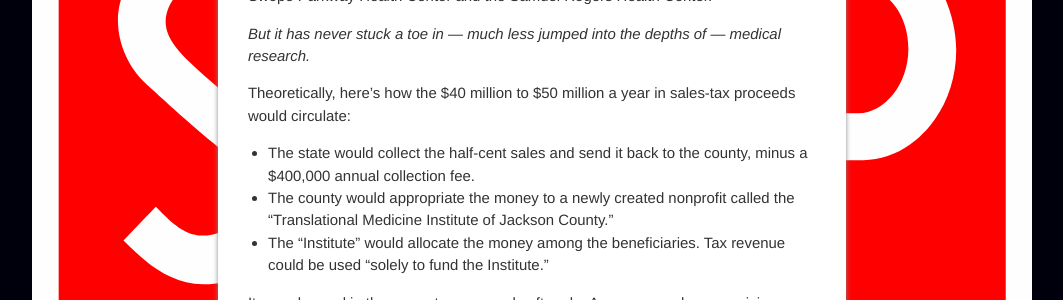
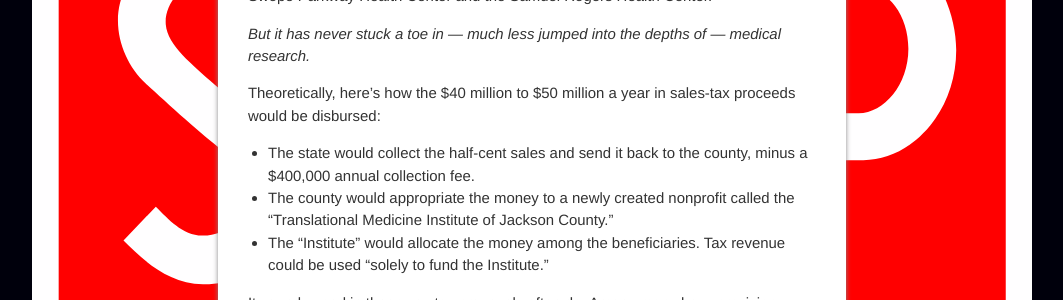
Before and after one commit to jiko/stopabadcure, a Jekyll site: the page built from _posts/2013-09-03-can-jackson-county-be-trusted.md, in a window 1280 px wide. Shown: the part 391-691 px from the top of the page, without its empty margins (108-1171 px from the left). Built offline with Jekyll 4.4.1, drawn with Linux system fonts in a browser that asks for light colours.

Commit message:
Updated 2013-09-03-can-jackson-county-be-trusted.md

```diff
--- a/_posts/2013-09-03-can-jackson-county-be-trusted.md
+++ b/_posts/2013-09-03-can-jackson-county-be-trusted.md
@@ -12,7 +12,7 @@ The county already provides millions of dollars in funding for several health ca
 
 <em>But it has never stuck a toe in — much less jumped into the depths of — medical research.</em>
 
-Theoretically, here’s how the $40 million to $50 million a year in sales-tax proceeds would circulate:
+Theoretically, here’s how the $40 million to $50 million a year in sales-tax proceeds would be disbursed:
 <ul>
 	<li>The state would collect the half-cent sales and send it back to the county, minus a $400,000 annual collection fee.</li>
 	<li>The county would appropriate the money to a newly created nonprofit called the “Translational Medicine Institute of Jackson County.”</li>
```
